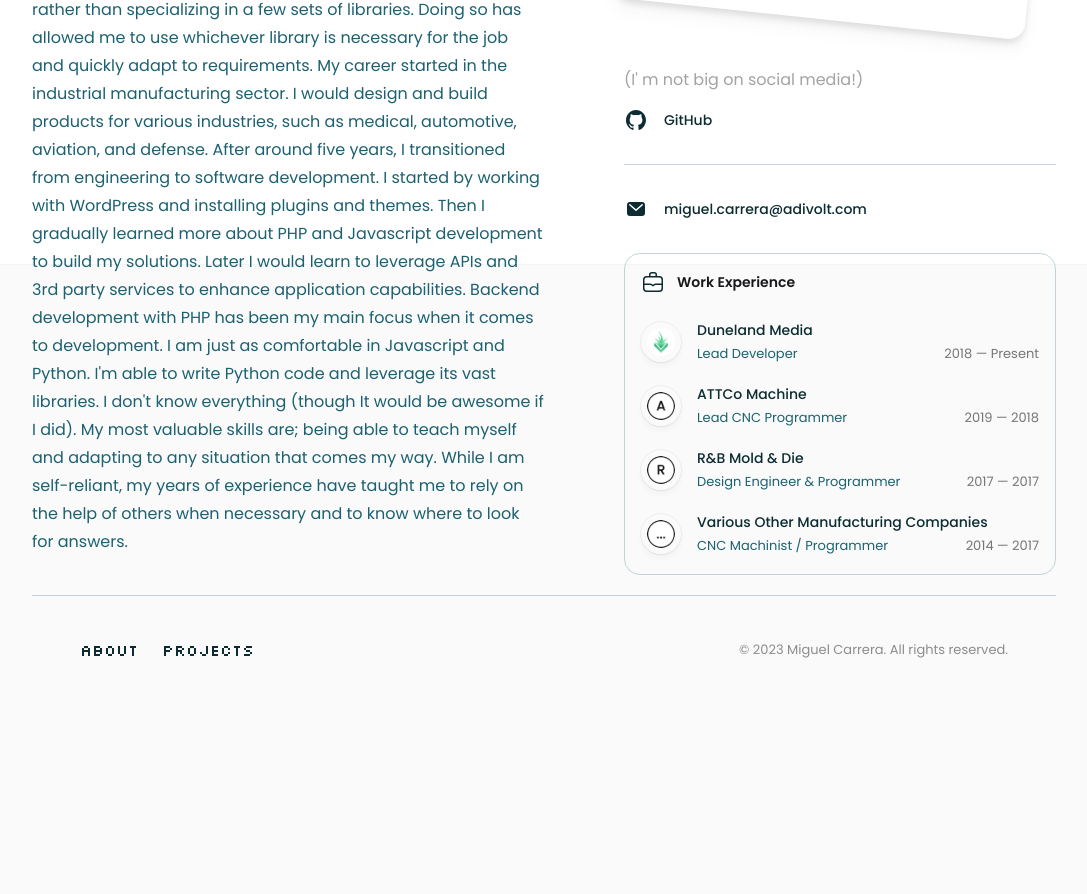
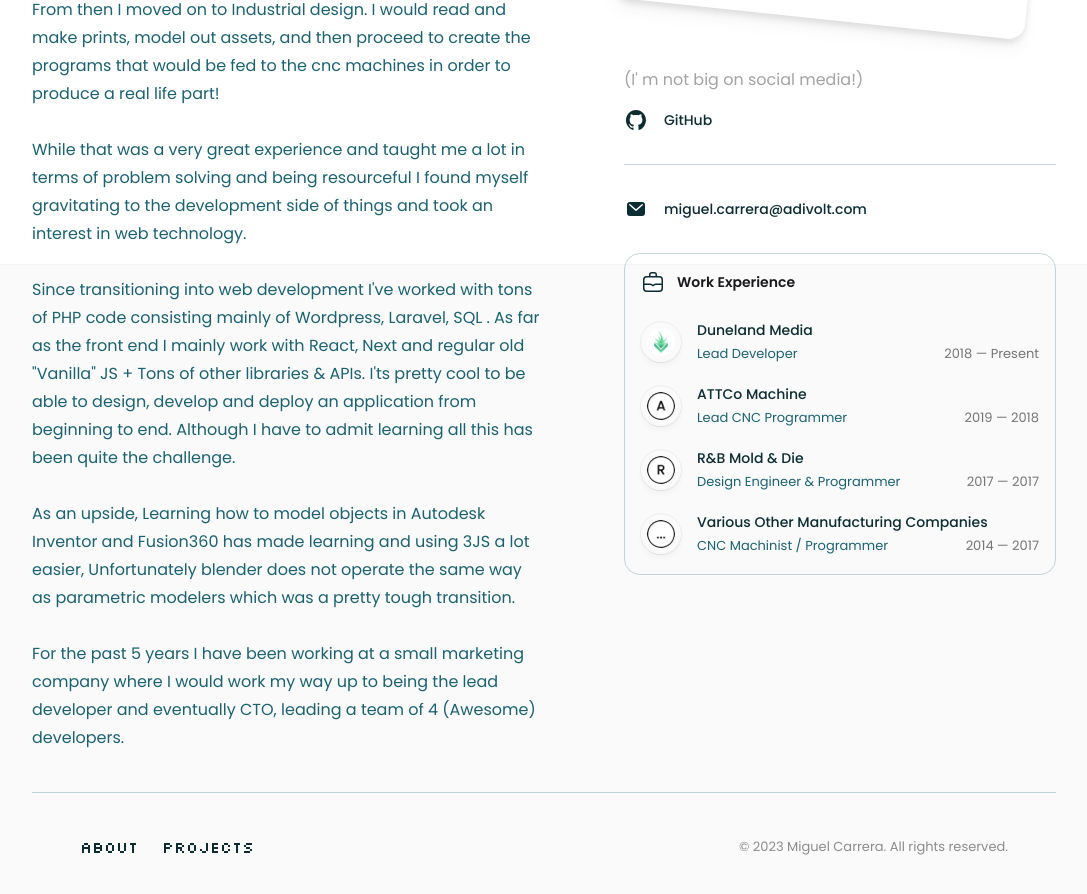
Before and after one commit to miomech/miguel-carrera-dev, a Next.js app: page /about in a window 1280 px wide. Shown: the part 536-1430 px from the top of the page, without its empty margins (96-1183 px from the left). Before the commit the page ends 1264 px from the top, so only its background shows below. Built offline with nearby package versions, Linux system fonts and the light colour scheme.

Commit message:
completed content

```diff
--- a/src/components/footer/Footer.jsx
+++ b/src/components/footer/Footer.jsx
@@ -3,7 +3,7 @@ import FooterNavLink from './FooterNavLink'
 import {Container} from '@/components/layouts/Container'
 
 export function Footer() {
-    return (<footer className="mt-5">
+    return (<footer className="mt-10">
         <Container.Inner>
             <div className="border-t border-primary-500/25 pt-10 pb-16 dark:border-primary-500/50">
                 <Container.Inner>
--- a/src/pages/about.jsx
+++ b/src/pages/about.jsx
@@ -14,7 +14,8 @@ function SocialLink({className, href, children, icon: Icon}) {
             href={href}
             className="group flex text-sm font-medium text-primary-800 transition hover:text-accent-500 dark:text-neutral-200 dark:hover:text-success-500"
         >
-            <Icon className="h-6 w-6 flex-none fill-primary-800 dark:fill-neutral-100 transition group-hover:fill-accent-500 dark:group-hover:fill-success-500"/>
+            <Icon
+                className="h-6 w-6 flex-none fill-primary-800 dark:fill-neutral-100 transition group-hover:fill-accent-500 dark:group-hover:fill-success-500"/>
             <span className="ml-4">{children}</span>
         </Link>
     </li>)
@@ -56,36 +57,36 @@ export default function About() {
                     </h1>
                     <div className="mt-6 space-y-7 text-base text-primary-500 dark:text-neutral-200">
                         <p>
-                            For the past five years, I have acted as the CTO of a small marketing agency here in the US.
-                            I'm looking to
-                            focus on software development. If necessary, I am capable of acting in management roles as
-                            well.
-                            My focus has been learning and mastering the core web programming languages (PHP & JS)
-                            rather than
-                            specializing in a few sets of libraries. Doing so has allowed me to use whichever library is
-                            necessary for
-                            the job and quickly adapt to requirements.
-                            My career started in the industrial manufacturing sector. I would design and build products
-                            for various
-                            industries, such as medical, automotive, aviation, and defense. After around five years, I
-                            transitioned
-                            from engineering to software development.
-                            I started by working with WordPress and installing plugins and themes. Then I gradually
-                            learned more
-                            about PHP and Javascript development to build my solutions. Later I would learn to leverage
-                            APIs and
-                            3rd party services to enhance application capabilities. Backend development with PHP has
-                            been my
-                            main focus when it comes to development. I am just as comfortable in Javascript and Python.
-                            I'm able to
-                            write Python code and leverage its vast libraries.
-                            I don't know everything (though It would be awesome if I did). My most valuable skills are;
-                            being able to
-                            teach myself and adapting to any situation that comes my way. While I am self-reliant, my
-                            years of
-                            experience have taught me to rely on the help of others when necessary and to know where to
-                            look for
-                            answers.
+                            For the past 9 years I&#39;ve been working with machines and code. I started off
+                            machining and them gradually moving on to programming the steel eating mammoths that live
+                            inside factories.
+                        </p>
+                        <p>
+                            From then I moved on to Industrial design. I would read and make prints, model out assets,
+                            and then proceed to create the programs that would be fed to the cnc machines in order to
+                            produce a real life part!
+                        </p>
+                        <p>
+                            While that was a very great experience and taught me a lot in terms of problem solving and
+                            being resourceful I found myself gravitating to the development side of things and took an
+                            interest in web technology.
+                        </p>
+                        <p>
+                            Since transitioning into web development I&#39;ve worked with tons of PHP code consisting
+                            mainly of Wordpress, Laravel, SQL . As far as the front end I mainly work with React, Next
+                            and regular old "Vanilla" JS + Tons of other libraries & APIs. I&#39;ts pretty cool to be
+                            able to design, develop and deploy an application from beginning to end. Although I have to
+                            admit learning all this has been quite the challenge.
+                        </p>
+                        <p>
+                            As an upside, Learning how to model objects in Autodesk Inventor and Fusion360 has made
+                            learning and using 3JS a lot easier, Unfortunately blender does not operate the same way as
+                            parametric modelers which was a pretty tough transition.
+                        </p>
+                        <p>
+                            For the past 5 years I have been working at a small marketing company where I would work my
+                            way up to being the lead developer and eventually CTO, leading a team of 4 (Awesome)
+                            developers.
                         </p>
                     </div>
                 </div>
--- a/src/pages/projects.jsx
+++ b/src/pages/projects.jsx
@@ -3,7 +3,8 @@ import Head from 'next/head'
 
 import Card from '@/components/card/Card'
 import SimpleLayout from '@/components/layouts/SimpleLayout'
-import logoPlanetaria from '@/images/logos/planetaria.svg'
+import logoDex from '@/images/project-icons/dex.png'
+import logoOwt from '@/images/project-icons/owt.png'
 import CardLink from "@/components/card/CardLink";
 import CardDescription from "@/components/card/CardDescription";
 import LinkIcon from "@/components/icons/LinkIcon";
@@ -11,21 +12,15 @@ import LinkIcon from "@/components/icons/LinkIcon";
 const projects = [
     {
         name: 'Old World Tech',
-        description: 'Helping up and coming makers & developers learn about the inner working of computers. ',
+        description: 'Teaching makers & developers about the inner working of computers by building games. Built with TALL stack',
         link: {href: 'http://oldworldtech.com', label: 'oldworldtech.com'},
-        logo: logoPlanetaria
+        logo: logoOwt
     },
     {
         name: 'Pokedex',
-        description: 'A fun to use online pokedex for all pokemon fans out there!',
+        description: 'A fun to use online Pokedex for all pokemon fans out there! Built with React, Next, Tailwind and Poke API',
         link: {href: 'http://dex.adivolt.com', label: 'dex.adivolt.com'},
-        logo: logoPlanetaria
-    },
-    {
-        name: 'Bueno Price',
-        description: 'A powerful tool for helping businesses of all sizes estimate their pricing correctly',
-        link: {href: 'http://buenoprice.com', label: 'buenoprice.com'},
-        logo: logoPlanetaria
+        logo: logoDex
     },
 ]
 
@@ -41,14 +36,15 @@ export default function Projects() {
             </Head>
             <SimpleLayout
                 title="Check out some of the projects I've been working on."
-                intro="Lorem ipsum dolor sit amet, consectetur adipisicing elit. Aperiam asperiores debitis magnam omnis, porro voluptate. Doloremque ratione, temporibus. Harum hic, minus? At aut corporis deleniti fugiat minima recusandae repellat repudiandae."
+                intro="Here you'll find some examples of the work I have either done or am currently working on. Feel free to click around,
+                        If you run into some errors chances are the project is still being worked on so you may have to check back later."
             >
                 <ul role="list" className="grid grid-cols-1 gap-x-12 gap-y-16 sm:grid-cols-2 lg:grid-cols-3">
                     {projects.map((project) => (
                         <Card as="li" key={project.name}>
                             <div
-                                className="relative z-10 flex h-12 w-12 items-center justify-center rounded-full bg-white shadow-md shadow-primary-800/5 ring-1 ring-primary-800/5 dark:border dark:border-primary-500 dark:bg-primary-800 dark:ring-0">
-                                <Image src={project.logo} alt="" className="h-8 w-8" unoptimized/>
+                                className="relative z-10 flex h-12 w-12 items-center justify-center rounded-full bg-white shadow-md shadow-primary-800/50 ring-1 ring-primary-800/50 dark:border dark:border-primary-500 dark:bg-primary-800 dark:ring-0">
+                                <Image src={project.logo} alt="" className="h-10 w-10 rounded-full" unoptimized/>
                             </div>
                             <h2 className="mt-6 text-base font-semibold text-primary-800 dark:text-neutral-100">
                                 <CardLink href={project.link.href}>{project.name}</CardLink>
```
Also changed, not shown: src/images/project-icons/dex.png (added), src/images/project-icons/owt.png (added).
